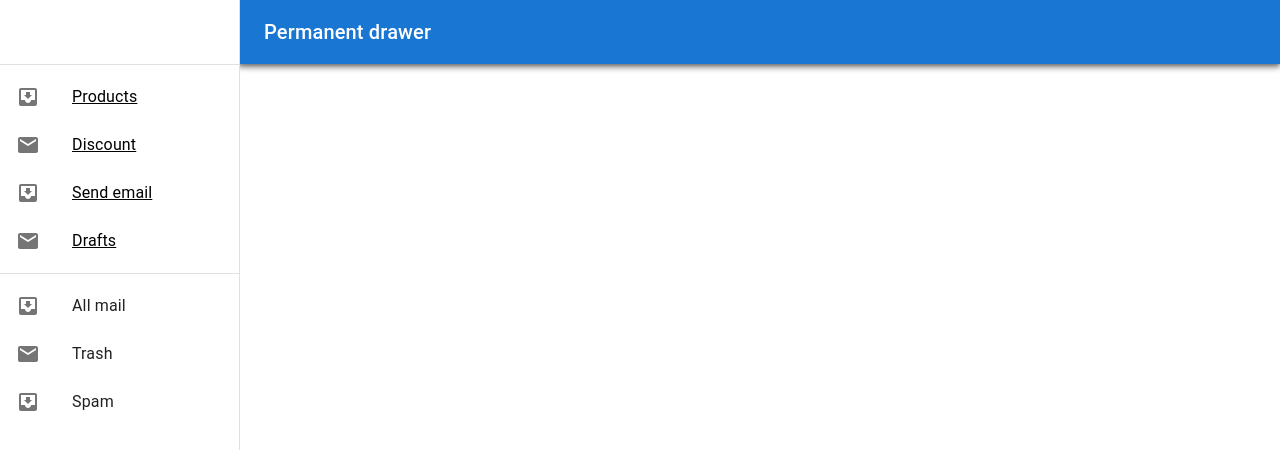
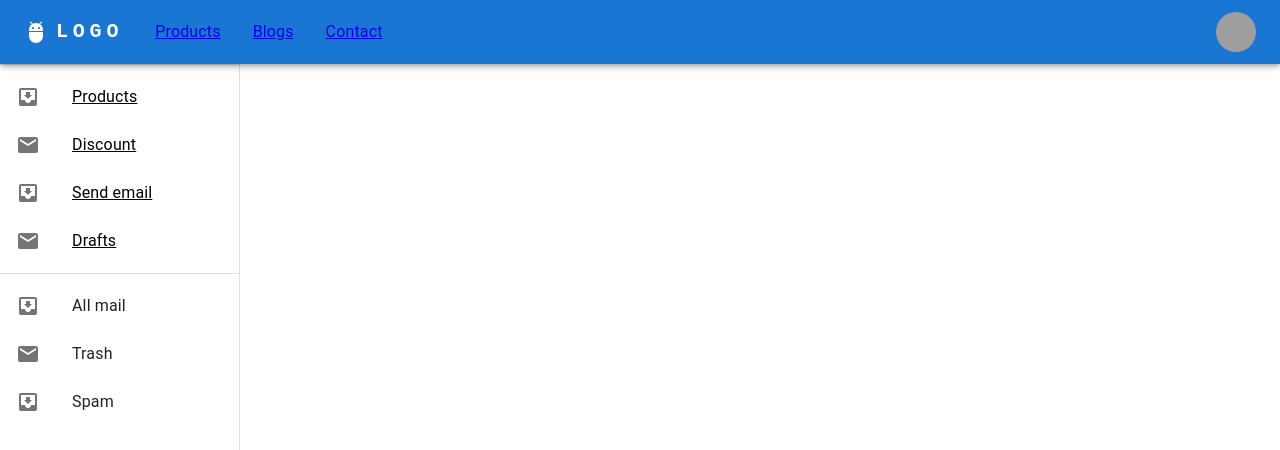
Before and after one commit to UGlakhana45/mui, a React (Create React App) app: page /products in a window 1280 px wide. Shown: the top 450 px of the page. Built offline with nearby package versions, Linux system fonts and the light colour scheme; grey boxes are pictures that could not be loaded; what react-swipeable-views-utils would draw is missing.

Commit message:
setteled drawer

```diff
--- a/src/containers/navBar.jsx
+++ b/src/containers/navBar.jsx
@@ -36,7 +36,7 @@ function ResponsiveAppBar() {
   };
 
   return (
-    <AppBar position="static">
+    <AppBar style={{zIndex:9999999}} position="sticky">
       <Container maxWidth="xl">
         <Toolbar disableGutters>
           <AdbIcon sx={{ display: { xs: "none", md: "flex" }, mr: 1 }} />
--- a/src/containers/products/drawer.jsx
+++ b/src/containers/products/drawer.jsx
@@ -21,16 +21,7 @@ export default function PermanentDrawerLeft() {
   return (
     <Box sx={{ display: 'flex', }}>
       <CssBaseline />
-      <AppBar
-        position="fixed"
-        sx={{ width: `calc(100% - ${drawerWidth}px)`, ml: `${drawerWidth}px` }}
-      >
-        <Toolbar>
-          <Typography variant="h6" noWrap component="div">
-            Permanent drawer
-          </Typography>
-        </Toolbar>
-      </AppBar>
+
       <Drawer
         sx={{
           width: drawerWidth,
```
Also changed, not shown: src/layouts/allProducts.jsx (+6 -4 lines).
